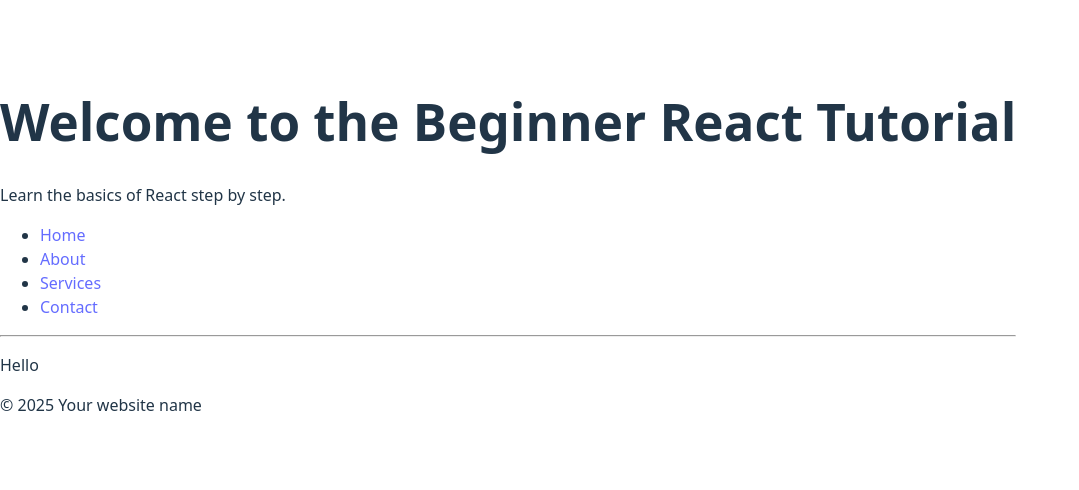
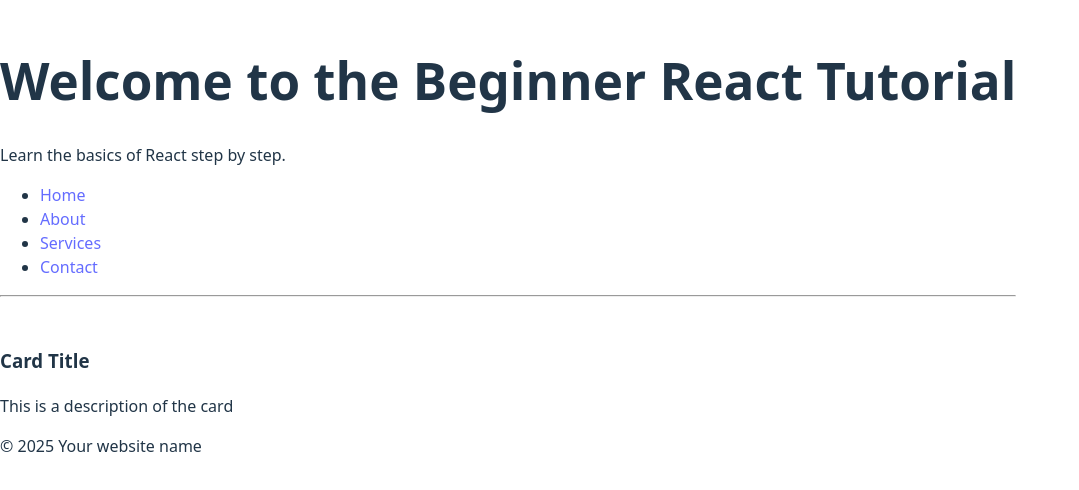
Before and after one commit to Khagarinn/beginner_react, a React (Vite) app in the folder beginner_tutorial/: page / in a window 1280 px wide. Shown: the part 154-644 px from the top of the page, without its empty margins (0-1079 px from the left). Built offline with nearby package versions, Linux system fonts and the light colour scheme.

Commit message:
second commit

```diff
--- a/beginner_tutorial/src/Card.tsx
+++ b/beginner_tutorial/src/Card.tsx
@@ -1,7 +1,11 @@
 function Card() {
 
     return (
-        <p>Hello</p>
+        <div className="card">
+            <img></img>
+            <h3>Card Title</h3>
+            <p>This is a description of the card</p>
+        </div>
   );
 }
 
```
